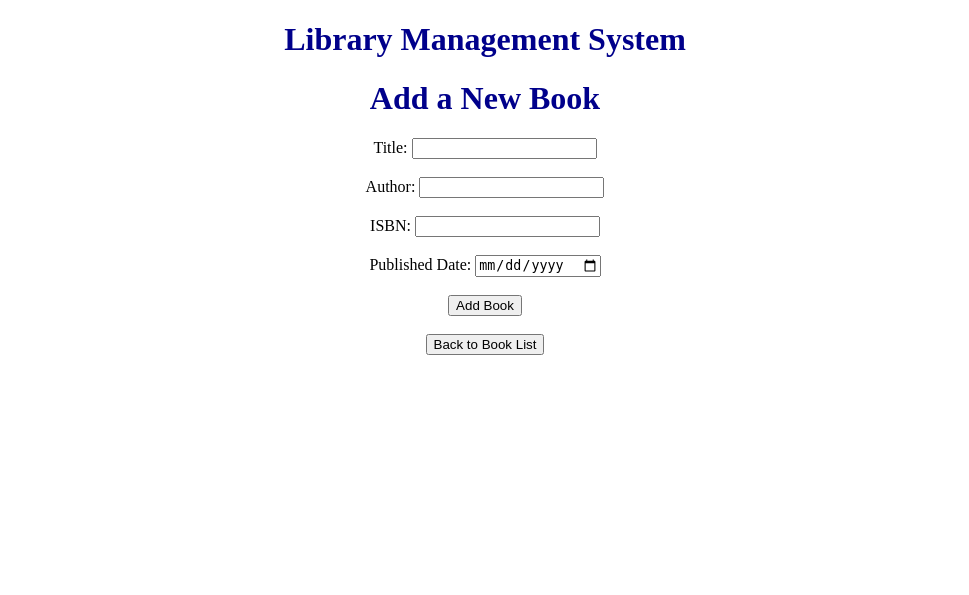
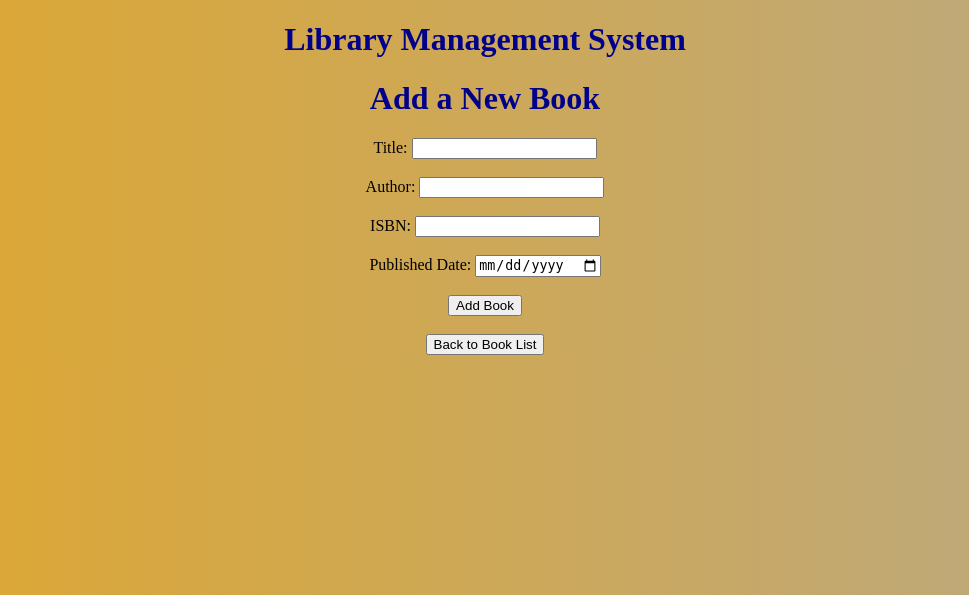
Before and after one commit to Deepesh1502/Library-Management, a Django app: page /add/ in a window 1280 px wide. Shown: the top 595 px of the page, without its empty margins (155-1124 px from the left). Run offline with Django 5.2, Linux system fonts and the light colour scheme.

Commit message:
Update add_book.html

```diff
--- a/library_mgmt/library_app/templates/add_book.html
+++ b/library_mgmt/library_app/templates/add_book.html
@@ -2,6 +2,8 @@
 <html>
 <head>
     <title>Add Book</title>
+
+    <!--CSS StyleSheet-->
     <style>
         h1 {
             text-align: center;
@@ -11,19 +13,33 @@
         form {
             text-align: center;
         }
+        body {
+            background: linear-gradient(to right, #dfa72e, #bba981);
+        }
     </style>
+
 </head>
 <body>
     <h1>Library Management System</h1>
     <h1>Add a New Book</h1>
+
+    <!--Post Method to send the Add Book Update to the System-->
     <form method="post">
         {% csrf_token %}
+
+        <!--Ask the Book Title-->
         Title: <input type="text" name="title" required>
         <br><br>
+
+        <!--Ask the Book Author Name-->
         Author: <input type="text" name="author" required>
         <br><br>
+
+        <!--Ask the Book ISBN number to avoid Duplicates-->
         ISBN: <input type="text" name="isbn" required>
         <br><br>
+
+        <!--Ask the date when the book has been Published-->
         Published Date: <input type="date" name="published_date" required>
         <br><br>
         <input type="submit" value="Add Book">
```
